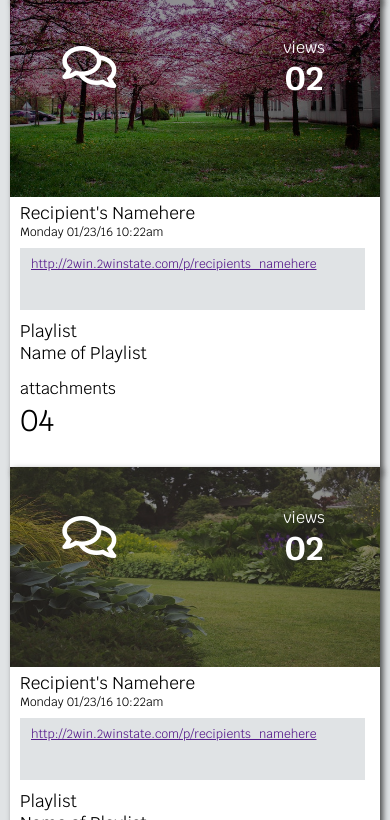
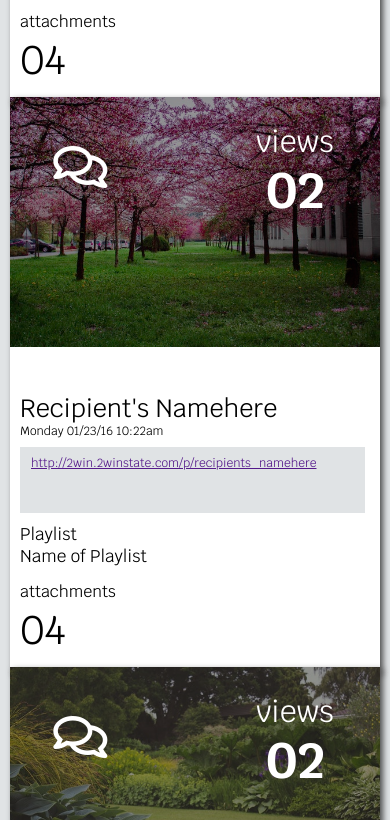
Before and after one commit to dylhof/dh-Comp-challenge-1, a plain HTML site: page index.html in a window 390 px wide. Shown: the part 693-1513 px from the top of the page. Drawn offline with Linux system fonts and the light colour scheme.

Commit message:
finish some media query updates

```diff
--- a/styles.css
+++ b/styles.css
@@ -130,6 +130,10 @@ article {
   color: #FFF;
 }
 
+.icon-size {
+  font-size: 3em;
+}
+
 .views {
   z-index: 10;
   color: #fff;
@@ -215,7 +219,7 @@ article {
 @media only screen and (max-width: 590px) {
   article {
     width: 450px;
-    height: 450px;
+    height: 550px;
   }
 
   h1 {
@@ -225,42 +229,60 @@ article {
   .header-background,
   .grey-tone {
     width: 450px;
-    height: 200px;
+    height: 250px;
+    margin-top: 50px;
+  }
+
+  .view-text {
+    font-size: 30px;
+    margin-top: 10px;
+  }
+
+  .view-num {
+    font-size: 50px;
   }
 
   .tile-body {
     width: 450px;
-    height: 250px;
+    height: 300px;
+    margin-top: 90px;
   }
 
   .tile-link-div {
     width: 420px;
   }
+
+  .attachments-num {
+    font-size: 40px;
+    margin: 3px 0px;
+}
+  .name-here {
+    font-size: 25px;
+  }
+
 }
 
-@media only screen and (max-width: 485px) {
+@media only screen and (max-width: 475px) {
   article {
     width: 100%;
-    height: 450px
+    height: 550px
   }
 
   h1 {
     margin: 15px 5px;
   }
 
-  .header-background {
-    width: 100%;
-    height: 200px;
-  }
-
+  .header-background,
   .grey-tone {
     width: 100%;
-    height: 200px;
+    height: 250px;
+    margin-top: 50px;
   }
 
   .tile-body {
     width: 100%;
-    height: 250px;
+    height: 300px;
+    margin-top: 90px;
   }
 
   .tile-link-div {
@@ -271,26 +293,24 @@ article {
 @media only screen and (max-width: 425px) {
 article {
     width: 100%;
-    height: 450px
+    height: 550px
   }
 
   h1 {
     margin: 15px 5px;
   }
 
-  .header-background {
-    width: 100%;
-    height: 200px;
-  }
-
+  .header-background,
   .grey-tone {
     width: 100%;
-    height: 200px;
+    height: 250px;
+    margin-top: 50px;
   }
 
   .tile-body {
     width: 100%;
-    height: 250px;
+    height: 300px;
+    margin-top: 90px;
   }
 
   .tile-link-div {
```
